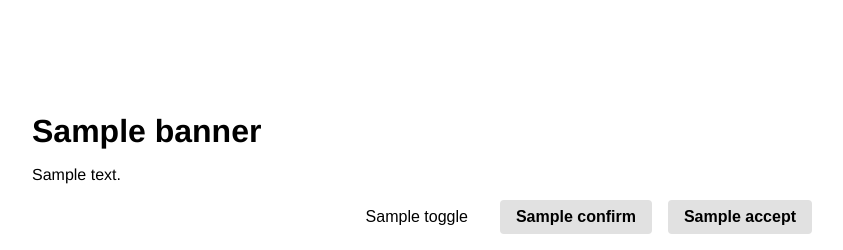
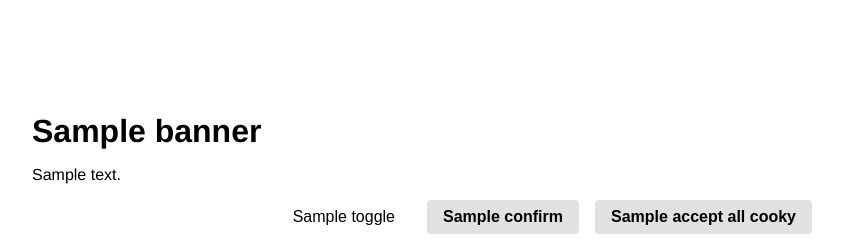
Before and after one commit to dreipol/django-cookie-monster, a Django app: template cookie_monster/templates/cookie_monster/base.html in a window 1280 px wide. Shown: the part 550-800 px from the top of the page, without its empty margins (234-1077 px from the left). Run offline with Django 3.2, Linux system fonts and the light colour scheme; the template is opened without the code that fills it: most values are stand-ins (such as "Sample title", 1, 10 or a date in 2020); parts of the project's set-up code (start-up, migrations or seed data) failed here and were passed over.

Commit message:
Fix template language paths

```diff
--- a/cookie_monster/templates/cookie_monster/base.html
+++ b/cookie_monster/templates/cookie_monster/base.html
@@ -68,10 +68,10 @@
                     label: '{{ cookie_monster.buttons.toggle.label }}'
                 },
                 accept_all_cookies: {
-                    label: '{{ cookie_monster.buttons.accept_all.label }}',
+                    label: '{{ cookie_monster.buttons.accept_all_cookies.label }}',
                 },
                 accept_all_group_cookies: {
-                    label: '{{ cookie_monster.buttons.accept_all_group.label }}'
+                    label: '{{ cookie_monster.buttons.accept_all_group_cookies.label }}'
                 }
             },
             onAccepted: onAccepted,
```
